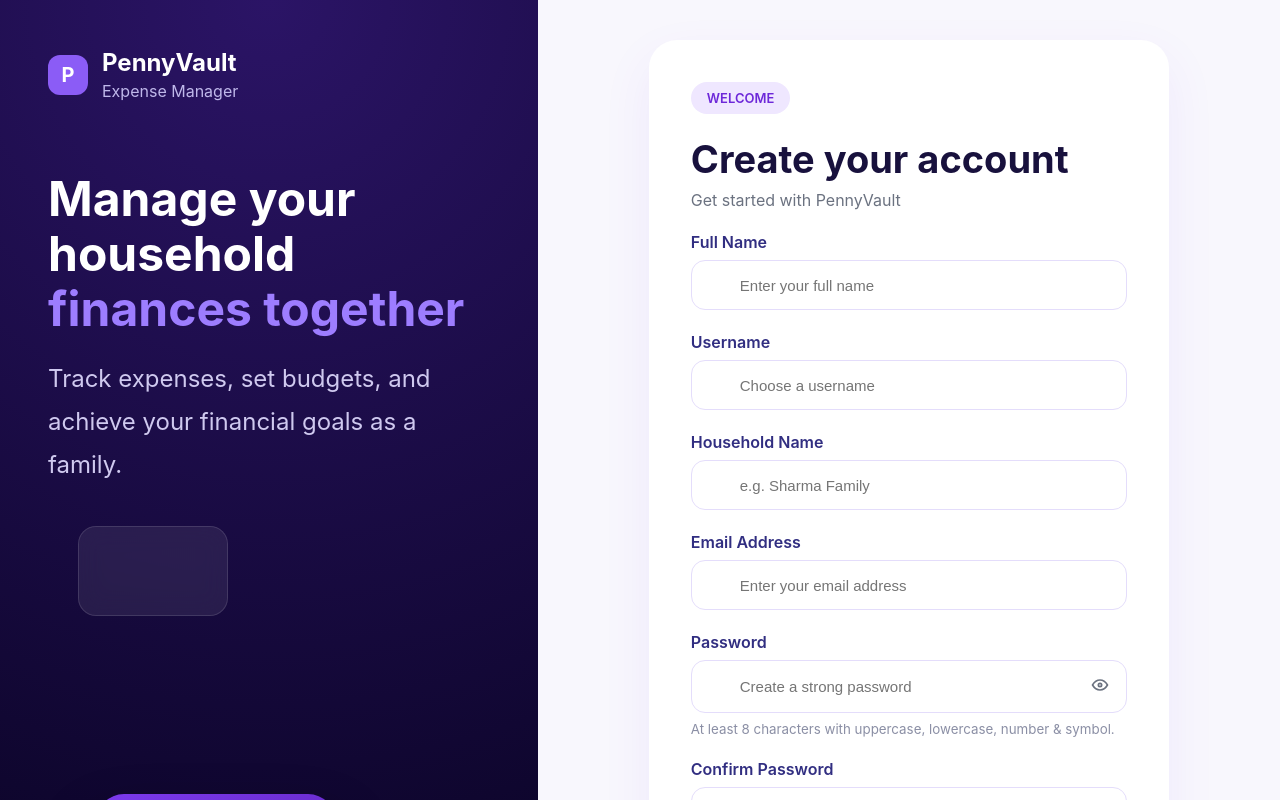
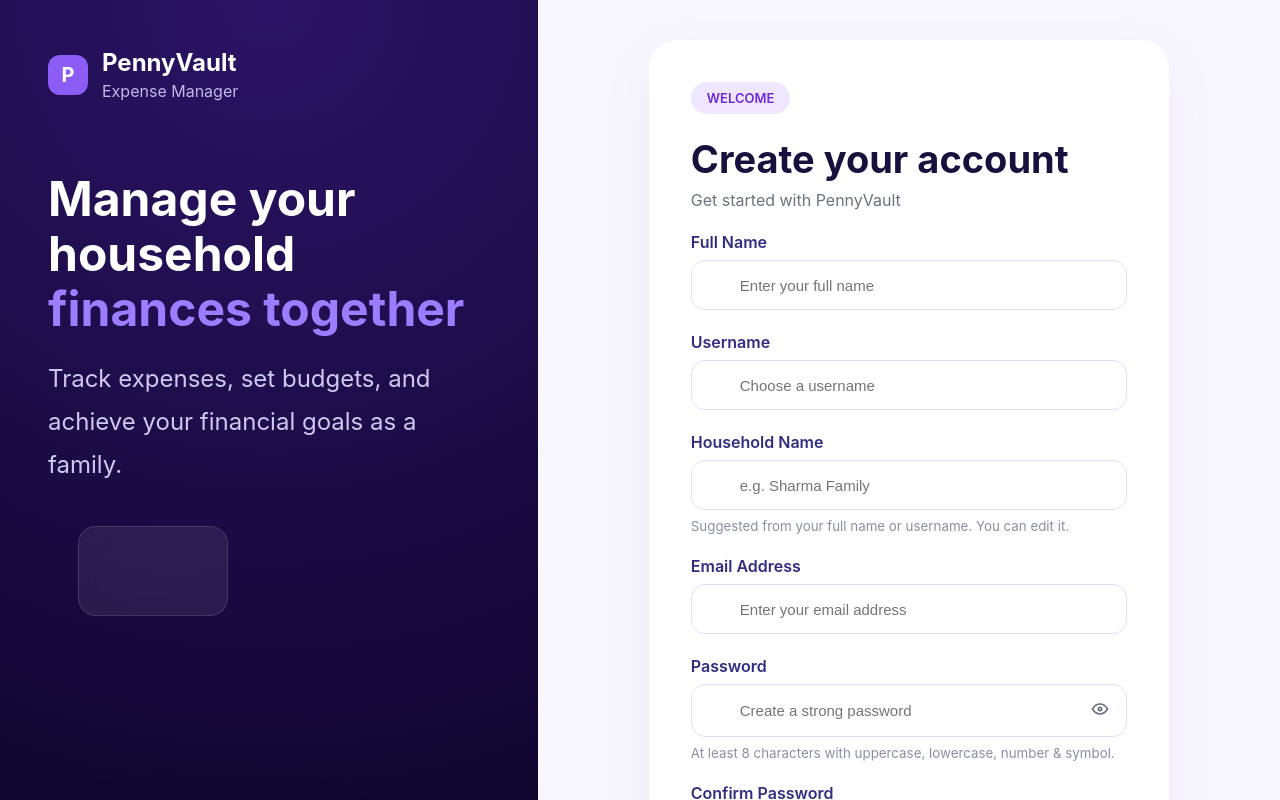
Before and after one commit to rohinimithran893/PennyVault_ExpenseManagement, a React (Create React App) app in the folder PennyVault-Frontend/: page /signup in a window 1280 px wide. Shown: the top 800 px of the page. Built offline with nearby package versions, Linux system fonts and the light colour scheme.

Commit message:
Clarify household name suggestion is editable

```diff
--- a/PennyVault-Frontend/src/pages/Signup.jsx
+++ b/PennyVault-Frontend/src/pages/Signup.jsx
@@ -211,6 +211,7 @@ const Signup = () => {
                 maxLength={100}
               />
             </div>
+            <small>Suggested from your full name or username. You can edit it.</small>
             {errors.householdName && (
               <small className="field-error">{errors.householdName}</small>
             )}
```
